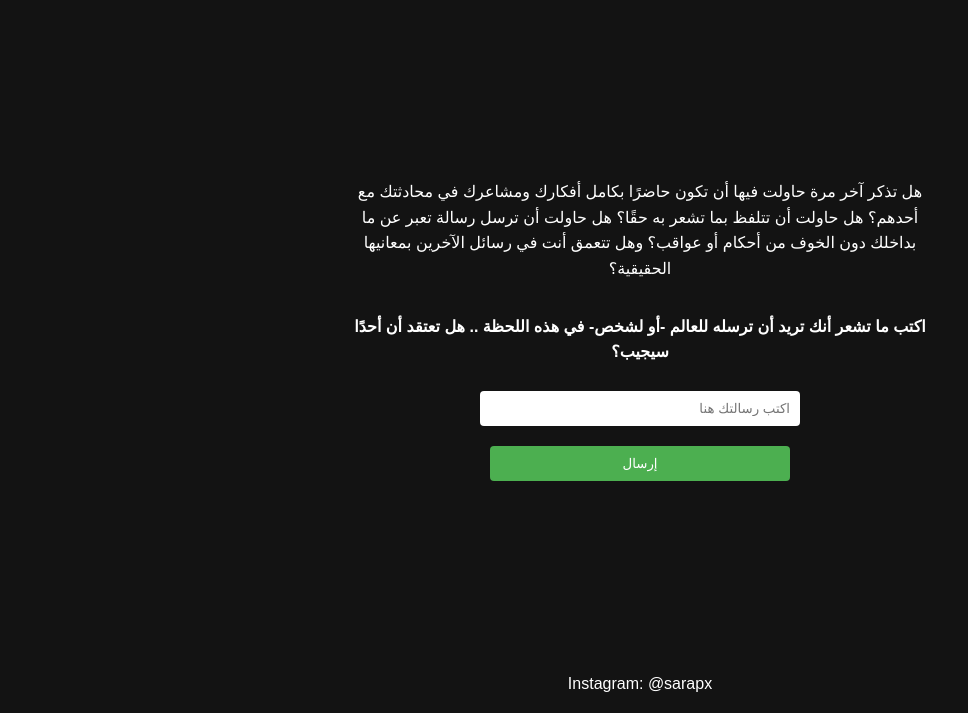
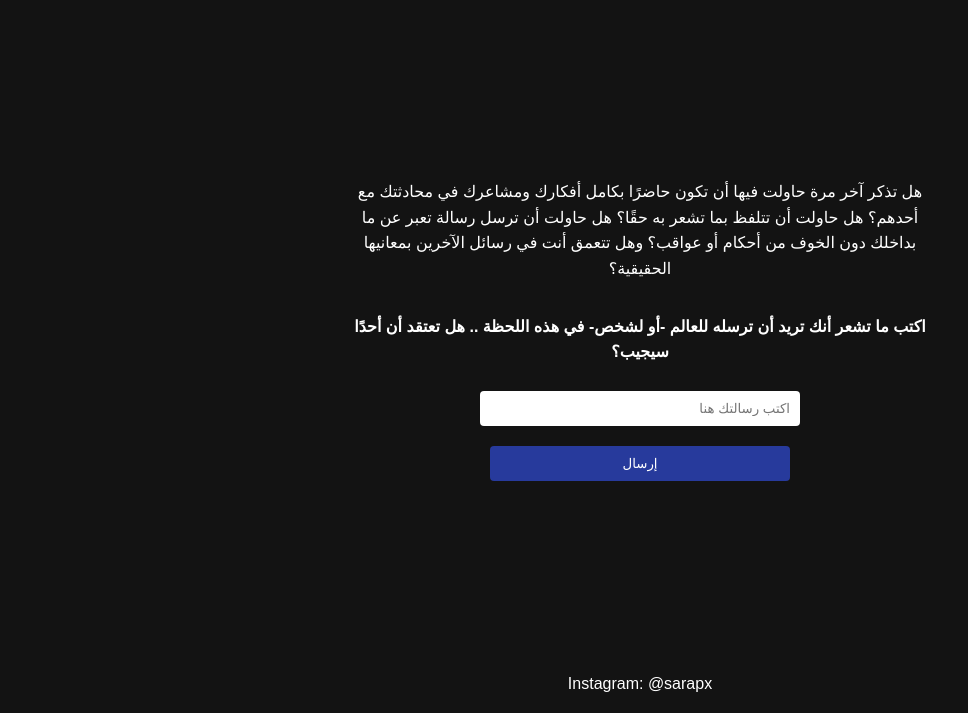
Before and after one commit to sara0th/visuals4life, a plain HTML site: page index.html in a window 1280 px wide. Shown: the part 87-800 px from the top of the page, without its empty margins (0-968 px from the left). Drawn offline with Linux system fonts and the light colour scheme.

Commit message:
Update index.html

```diff
--- a/index.html
+++ b/index.html
@@ -52,12 +52,12 @@
             color: black;
         }
         button {
-            background-color: #4CAF50;
+            background-color: #273a9c;
             color: white;
             cursor: pointer;
         }
         button:hover {
-            background-color: #45a049;
+            background-color: #273a9c;
         }
         footer {
             text-align: center;
```
